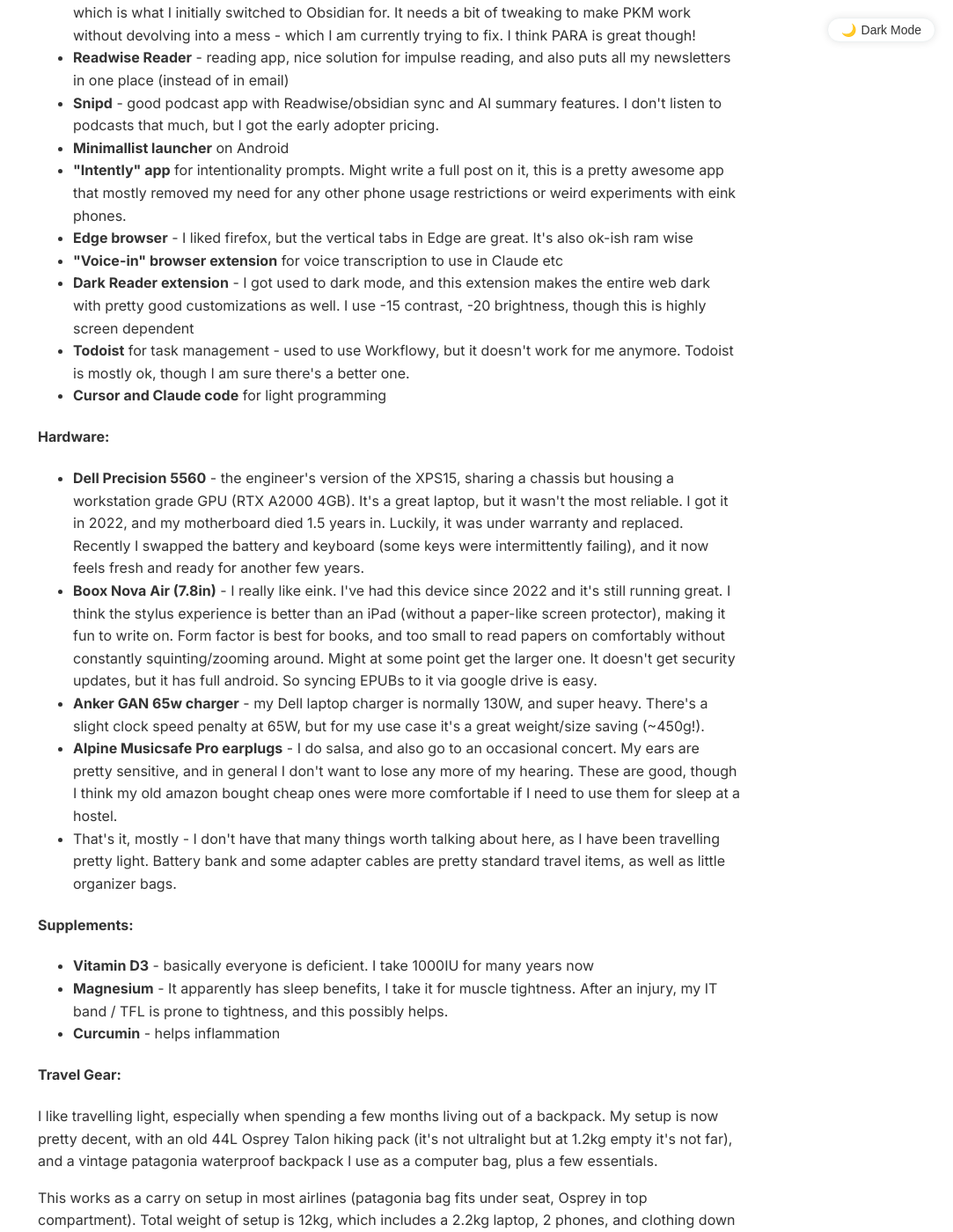
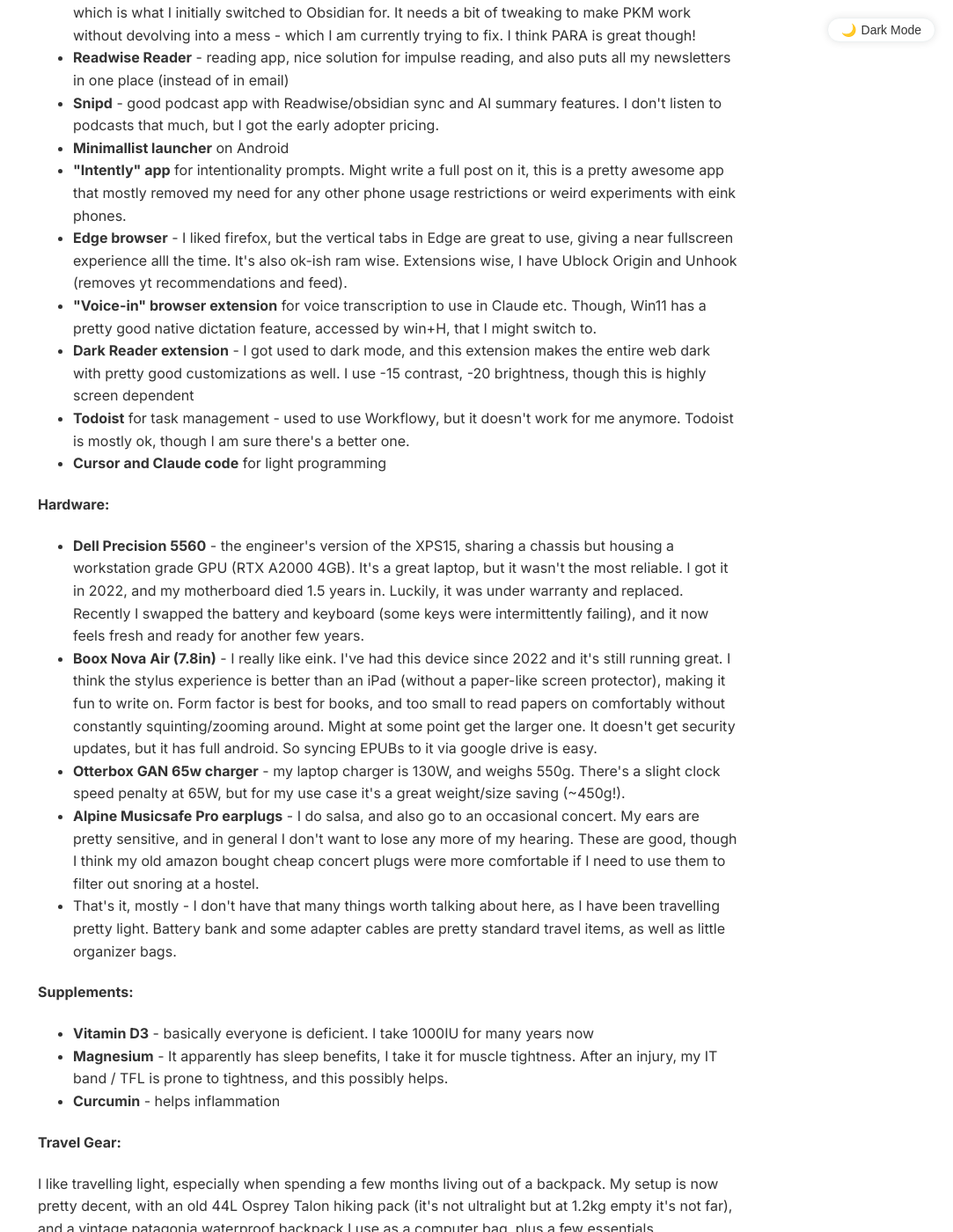
Before and after one commit to ariel-gil/ariel-gil.github.io, a Jekyll site: the page built from tools.md, in a window 1280 px wide and 1400 px high, scrolled down 602 px. Shown: the whole window at 88% size, without its empty margins (197-1280 px from the left). Built offline with Jekyll 4.4.1, drawn with Linux system fonts in a browser that asks for light colours.

Commit message:
Update tools.md

```diff
--- a/tools.md
+++ b/tools.md
@@ -16,8 +16,8 @@
         <li><strong>Snipd</strong> - good podcast app with Readwise/obsidian sync and AI summary features. I don't listen to podcasts that much, but I got the early adopter pricing.</li>
         <li><strong>Minimallist launcher</strong> on Android</li>
         <li><strong>"Intently" app</strong> for intentionality prompts. Might write a full post on it, this is a pretty awesome app that mostly removed my need for any other phone usage restrictions or weird experiments with eink phones.</li>
-        <li><strong>Edge browser</strong> - I liked firefox, but the vertical tabs in Edge are great. It's also ok-ish ram wise</li>
-        <li><strong>"Voice-in" browser extension</strong> for voice transcription to use in Claude etc</li>
+        <li><strong>Edge browser</strong> - I liked firefox, but the vertical tabs in Edge are great to use, giving a near fullscreen experience alll the time. It's also ok-ish ram wise. Extensions wise, I have Ublock Origin and Unhook (removes yt recommendations and feed).</li>
+        <li><strong>"Voice-in" browser extension</strong> for voice transcription to use in Claude etc. Though, Win11 has a pretty good native dictation feature, accessed by win+H, that I might switch to.</li>
         <li><strong>Dark Reader extension</strong> - I got used to dark mode, and this extension makes the entire web dark with pretty good customizations as well. I use -15 contrast, -20 brightness, though this is highly screen dependent</li>
         <li><strong>Todoist</strong> for task management - used to use Workflowy, but it doesn't work for me anymore. Todoist is mostly ok, though I am sure there's a better one.</li>
         <li><strong>Cursor and Claude code</strong> for light programming</li>
@@ -27,8 +27,8 @@
     <ul>
         <li><strong>Dell Precision 5560</strong> - the engineer's version of the XPS15, sharing a chassis but housing a workstation grade GPU (RTX A2000 4GB). It's a great laptop, but it wasn't the most reliable. I got it in 2022, and my motherboard died 1.5 years in. Luckily, it was under warranty and replaced. Recently I swapped the battery and keyboard (some keys were intermittently failing), and it now feels fresh and ready for another few years. </li>
         <li><strong>Boox Nova Air (7.8in)</strong> - I really like eink. I've had this device since 2022 and it's still running great. I think the stylus experience is better than an iPad (without a paper-like screen protector), making it fun to write on. Form factor is best for books, and too small to read papers on comfortably without constantly squinting/zooming around. Might at some point get the larger one. It doesn't get security updates, but it has full android. So syncing EPUBs to it via google drive is easy.</li>
-        <li><strong>Anker GAN 65w charger</strong> - my Dell laptop charger is normally 130W, and super heavy. There's a slight clock speed penalty at 65W, but for my use case it's a great weight/size saving (~450g!).</li>
-        <li><strong>Alpine Musicsafe Pro earplugs</strong> - I do salsa, and also go to an occasional concert. My ears are pretty sensitive, and in general I don't want to lose any more of my hearing. These are good, though I think my old amazon bought cheap ones were more comfortable if I need to use them for sleep at a hostel.</li>
+        <li><strong>Otterbox GAN 65w charger</strong> - my laptop charger is 130W, and weighs 550g. There's a slight clock speed penalty at 65W, but for my use case it's a great weight/size saving (~450g!).</li>
+        <li><strong>Alpine Musicsafe Pro earplugs</strong> - I do salsa, and also go to an occasional concert. My ears are pretty sensitive, and in general I don't want to lose any more of my hearing. These are good, though I think my old amazon bought cheap concert plugs were more comfortable if I need to use them to filter out snoring at a hostel.</li>
         <li>That's it, mostly - I don't have that many things worth talking about here, as I have been travelling pretty light. Battery bank and some adapter cables are pretty standard travel items, as well as little organizer bags.</li>
     </ul>
 
```
